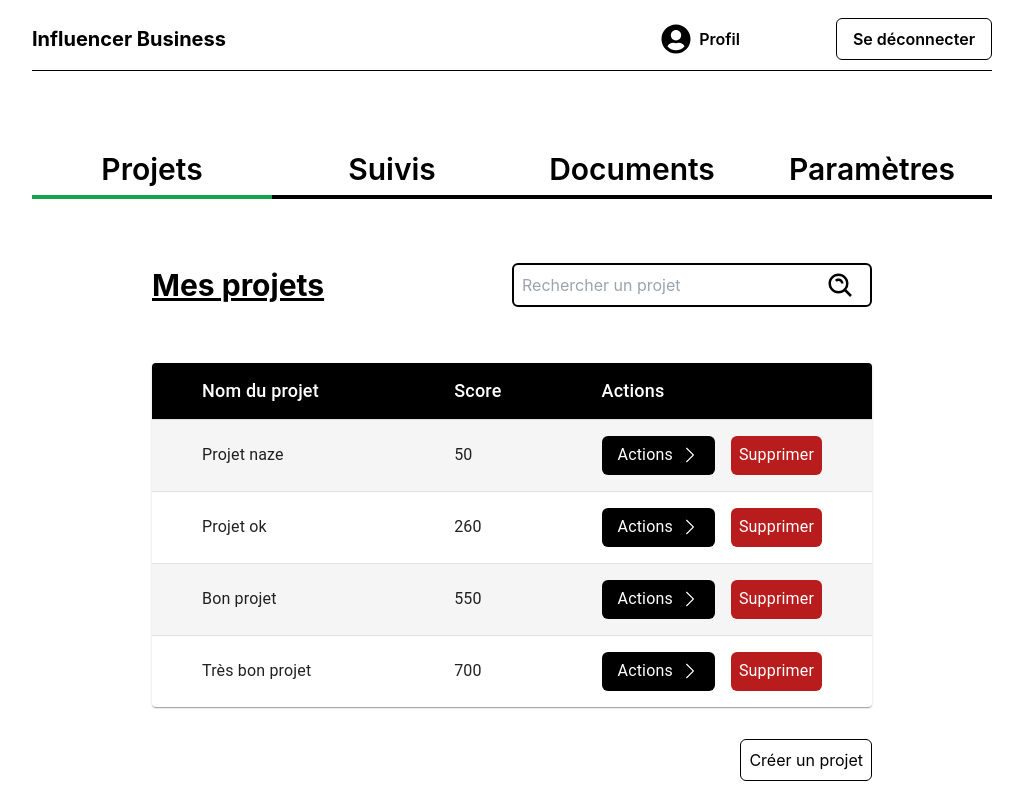
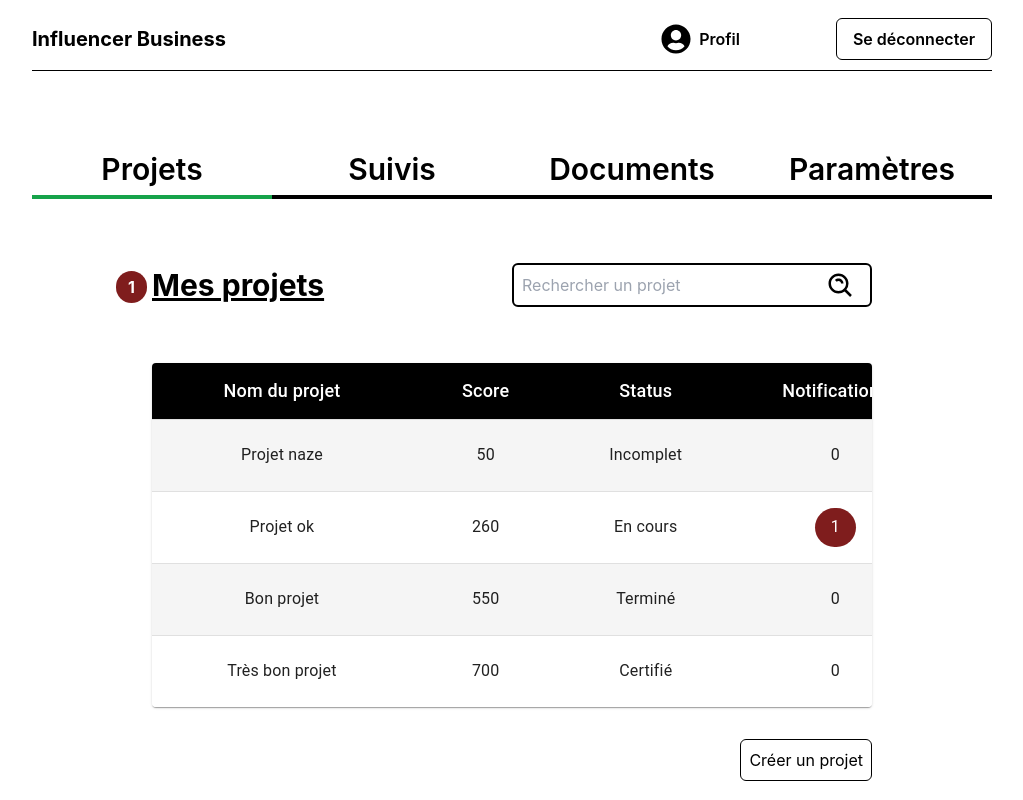
Before and after one commit to sha0lean/influence_business, a Next.js app in the folder front/: page /profile/projets in a window 1280 px wide. Shown: the whole page, without its empty margins (128-1151 px from the left). Built offline with nearby package versions, Linux system fonts and the light colour scheme.

Commit message:
fixes + add entreprenor pages

```diff
--- a/front/components/MesProjets.jsx
+++ b/front/components/MesProjets.jsx
@@ -18,11 +18,13 @@ const StyledTableCell = styled(TableCell)(({ theme }) => ({
     fontSize: 18,
     paddingLeft: '50px',
     paddingRight: '50px',
+    textAlign: 'center',
   },
   [`&.${tableCellClasses.body}`]: {
     fontSize: 16,
     paddingLeft: '50px',
     paddingRight: '50px',
+    textAlign: 'center',
   },
 }));
 
@@ -36,23 +38,27 @@ const StyledTableRow = styled(TableRow)(({ theme }) => ({
   },
 }));
 
-function createData(name, score ) {
-  return { name, score };
+function createData(name, score, status, notification ) {
+  return { name, score, status, notification };
 }
 
+
+
 const rows = [
-  createData('Projet naze', 50),
-  createData('Projet ok', 260),
-  createData('Bon projet', 550),
-  createData('Très bon projet', 700 ),
+  createData('Projet naze', 50, 'Incomplet', 0),
+  createData('Projet ok', 260, 'En cours', 1),
+  createData('Bon projet', 550, 'Terminé', 0),
+  createData('Très bon projet', 700, 'Certifié', 0),
 ];
-
 
 const MesProjets = () => {
   return (
     <>
       <div className='flex items-center justify-between mt-10 lg:mt-16 '>
-        <h1 className='text-xl font-bold md:text-2xl lg:text-3xl underline'>Mes projets</h1>
+        <div className='relative'>
+          <h1 className='text-xl font-bold md:text-2xl lg:text-3xl underline'>Mes projets</h1>
+          <span className="bg-red-900 text-white w-fit mx-auto px-3 py-1 rounded-full absolute bottom-0 -left-9 font-bold">1</span>
+        </div>
         <div className='relative w-1/2 max-w-[550px]'>
           <input type='text' placeholder='Rechercher un projet' className='border-2 border-black w-full  rounded-md p-2' />
           <BiSearchAlt className='text-2xl lg:text-3xl absolute top-3 right-3 lg:top-2 lg:right-4 cursor-pointer' />
@@ -73,29 +79,46 @@ const MesProjets = () => {
 function CustomizedTables() {
   return (
     <TableContainer component={Paper}>
-      <Table sx={{ minWidth: 700 }} aria-label="customized table">
+      <Table sx={{ minWidth: 1000 }} aria-label="customized table">
         <TableHead>
           <TableRow>
             <StyledTableCell>Nom du projet</StyledTableCell>
             <StyledTableCell>Score</StyledTableCell>
+            <StyledTableCell>Status</StyledTableCell>
+            <StyledTableCell>Notifications</StyledTableCell>
             <StyledTableCell>Actions</StyledTableCell>
           </TableRow>
         </TableHead>
         <TableBody>
           {rows.map((row) => (
+
             <StyledTableRow key={row.name}>
               <StyledTableCell sx={{ width: 300 }} component="th" scope="row">
                 {row.name}
               </StyledTableCell>
               <StyledTableCell>{row.score}</StyledTableCell>
+              <StyledTableCell>{row.status}</StyledTableCell>
+              {row.notification === 1 ? (
+                <StyledTableCell>
+                  <div className="bg-red-900 text-white w-fit mx-auto px-4 py-2 rounded-full">
+                    {row.notification}
+                  </div>
+                </StyledTableCell>
+              ) : (
+                <StyledTableCell>
+                  {row.notification}
+                </StyledTableCell>
+
+              )}
               <StyledTableCell>
-                <div className='flex items-center gap-x-4'>
-                  <div className='flex w-fit items-center bg-black px-4 py-2 rounded-md'>
-                    <span className='text-white'>Actions</span>
-                    <BsChevronRight className='text-lg ml-2 text-white' />
+                <Link href='/profile/projets/offres'>
+                  <div className='flex items-center gap-x-4 cursor-pointer'>
+                    <div className='flex w-fit items-center bg-black px-4 py-2 rounded-md'>
+                      <span className='text-white'>Actions</span>
+                      <BsChevronRight className='text-lg ml-2 text-white' />
+                    </div>
                   </div>
-                  <button className='bg-red-700 p-2 rounded-md text-white'>Supprimer</button>
-                </div>
+                </Link>
               </StyledTableCell>
             </StyledTableRow>
           ))}
--- a/front/components/ModalLogin.jsx
+++ b/front/components/ModalLogin.jsx
@@ -28,7 +28,7 @@ const ModalLogin = () => {
 
 
   return (
-    <div className='border-2 border-black mt-4 w-96 h-60 rounded-md modalChevron'>
+    <div className='border-2 border-black mt-4 w-96 h-60 rounded-md modalChevron bg-white'>
       <form onSubmit={handleSubmit} className='flex flex-col px-6 justify-center mt-10 gap-y-4'>
         <input type="email" placeholder='Email' className='input' value={email} onChange={(e) => setEmail(e.target.value)} />
         <input type="password" placeholder='Mot de passe' className='input' value={password} onChange={(e) => setPassword(e.target.value)} />
--- a/front/components/Navbar.jsx
+++ b/front/components/Navbar.jsx
@@ -14,7 +14,7 @@ const Navbar = () => {
 
   return (
     <>
-      <div className='relative flex items-center w-11/12 md:w-9/12 mx-auto mt-4'>
+      <div className='relative flex items-center w-11/12 md:w-9/12 mx-auto mt-4 border-b pb-2 border-b-black'>
         <Link href='/'>
          <h1 className='font-bold text-lg md:text-xl cursor-pointer hover:underline hover:underline-offset-2'>Influencer Business</h1>
         </Link>
--- a/front/components/NouveauProjet.jsx
+++ b/front/components/NouveauProjet.jsx
@@ -72,7 +72,7 @@ const NouveauProjet = () => {
             <label htmlFor="">Qu'est-ce que vous recherchez en accédant au réseau IB</label>
             <textarea className='projectsInput' type="text" placeholder='Texte' />
           </div>
-          <button className='bg-blue-500 text-white px-4 py-2 rounded-md'>Envoyer le formulaire</button>
+          <button className='bg-blue-500 hover:bg-blue-900 text-white px-4 py-2 rounded-md'>Envoyer le formulaire</button>
         </div>
       </div>
     </div>
--- a/front/package.json
+++ b/front/package.json
@@ -12,10 +12,12 @@
     "@emotion/react": "^11.10.0",
     "@emotion/styled": "^11.10.0",
     "@mui/material": "^5.10.0",
+    "apexcharts": "^3.35.4",
     "autoprefixer": "^10.4.8",
     "next": "12.2.4",
     "postcss": "^8.4.16",
     "react": "18.2.0",
+    "react-apexcharts": "^1.4.0",
     "react-cookie": "^4.1.1",
     "react-dom": "18.2.0",
     "react-icons": "^4.4.0",
--- /dev/null
+++ b/front/pages/_document.js
@@ -0,0 +1,13 @@
+import { Html, Head, Main, NextScript } from 'next/document'
+
+export default function Document() {
+  return (
+    <Html>
+      <Head />
+      <body>
+        <Main />
+        <NextScript />
+      </body>
+    </Html>
+  )
+}
--- /dev/null
+++ b/front/pages/profile/projets/offres.js
@@ -0,0 +1,50 @@
+import React, {useEffect} from 'react'
+import Head from 'next/head'
+import NavbarLogged from '../../../components/NavbarLogged'
+
+function offres() {
+  return (
+    <div>
+      <Head>
+        <title>Influencer Business</title>
+        <meta name="description" content="Generated by create next app" />
+        <link rel="icon" href="/favicon.ico" />
+      </Head>
+      <NavbarLogged />
+      <main className='w-11/12 md:w-8/12 mt-10 lg:mt-20 mx-auto border border-black lg:pb-10 rounded-md'>
+        <div className='mx-auto w-10/12'>
+          <div className='flex items-center justify-between mt-10'>
+            <h1 className='font-semibold text-xl lg:text-3xl'>Nouveau Projet</h1>
+            <h2>Score actuel : <span className='font-bold text-blue-900'>260</span></h2>
+          </div>
+          <div className='flex flex-col lg:flex-row'>
+            <div className='flex flex-col items-center mt-10'>
+              <img src='https://res.cloudinary.com/devatchannel/image/upload/v1602752402/avatar/avatar_cugq40.png' className='w-32 bg-white' />
+              <span className='border border-dashed border-black px-4 py-1 rounded-md mt-2 font-semibold'>Expert en dev</span>
+              <h3 className='mt-10 font-semibold text-lg underline'>Description</h3>
+              <p className='w-10/12 text-justify mt-2 max-w-[550px]'>
+                Lorem ipsum dolor sit amet consectetur adipisicing elit.
+                Quisquam, quod. Quisquam, quod. Quisquam, quod. Quisquam, quod.
+                Lorem ipsum dolor sit amet consectetur adipisicing elit.
+                Quisquam, quod. Quisquam, quod. Quisquam, quod. Quisquam, quod.
+              </p>
+            </div>
+            <div className='flex pb-5 flex-col items-center border border-black rounded-sm max-w-[550px] w-10/12  lg:mr-10 mx-auto my-10'>
+              <h2 className='mt-5'>Messages de : @expert en dev</h2>
+              <p className='w-10/12 text-justify mt-10'>
+              Lorem ipsum dolor sit amet consectetur adipisicing elit.
+              Quisquam, quod. Quisquam, quod. Quisquam, quod. Quisquam, quod.
+              Lorem ipsum dolor sit amet consectetur adipisicing elit.
+              Quisquam, quod. Quisquam, quod. Quisquam, quod. Quisquam, quod.
+              </p>
+              <button className='bg-blue-900 text-white px-4 py-2 rounded-md mt-6'>Envoyer un message</button>
+            </div>
+          </div>
+        </div>
+      </main>
+    </div>
+  )
+}
+
+
+export default offres
```
Also changed, not shown: 1 other file (tests, documents, lock files or other folders).
